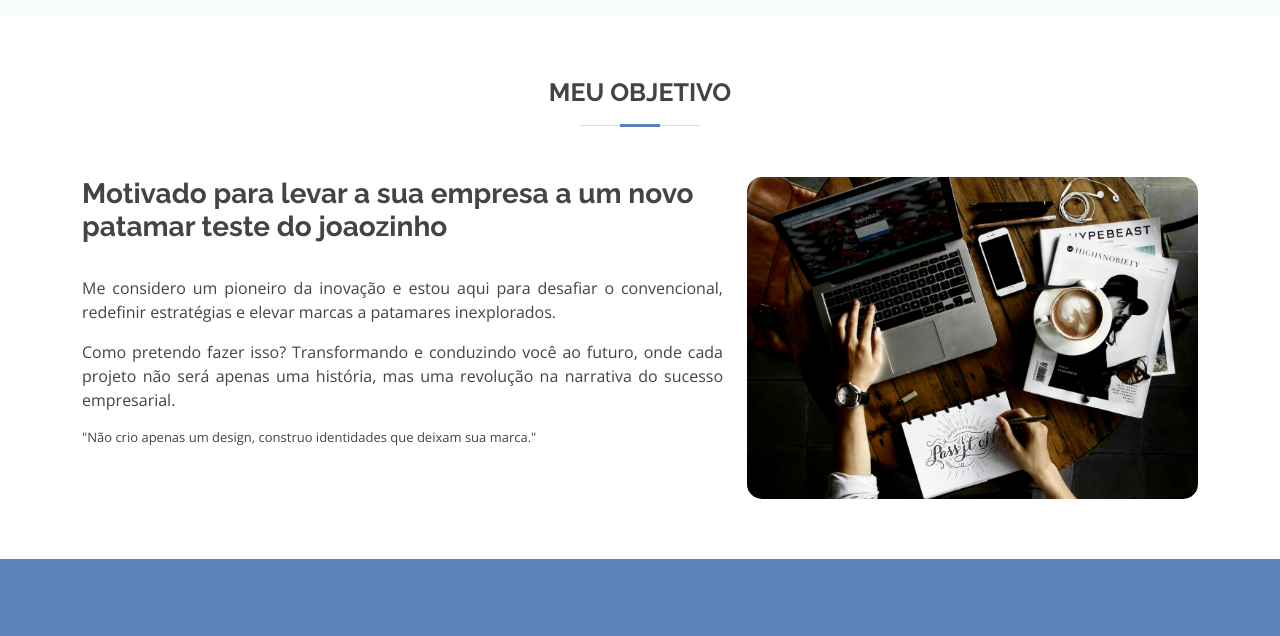
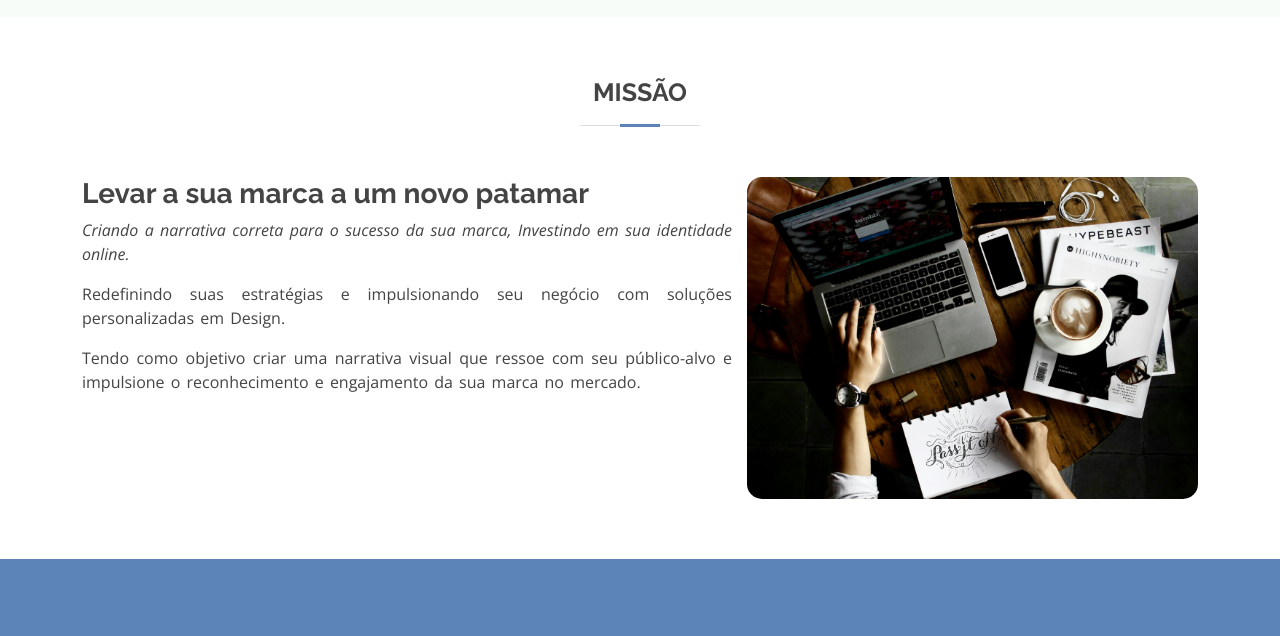
Before and after one commit to marcelino003/Portfolio, a plain HTML site: page index.html in a window 1280 px wide. Shown: the part 826-1462 px from the top of the page. Drawn offline with nearby package versions, Linux system fonts and the light colour scheme.

Commit message:
alteração about do site

```diff
--- a/index.html
+++ b/index.html
@@ -52,7 +52,7 @@
         <nav id="navbar" class="navbar">
           <ul>
             <li><a class="nav-link scrollto active" href="#hero">Home</a></li>
-            <li><a class="nav-link scrollto" href="#about">Meu objetivo</a></li>
+            <li><a class="nav-link scrollto" href="#about">Missão</a></li>
             <li><a class="nav-link scrollto"
                 href="#services">Soluções</a></li>
             <li><a class="nav-link scrollto" href="#contact">Contato</a></li>
@@ -179,7 +179,7 @@
         <div class="container">
 
           <div class="section-title">
-            <h2>Meu objetivo</h2>
+            <h2>Missão</h2>
 
           </div>
 
@@ -189,28 +189,23 @@
                 class="img-fluid" alt>
             </div>
             <div class="col-lg-7 pt-4 pt-lg-0 order-2 order-lg-1 content">
-              <h3>Motivado para levar a sua empresa a um novo patamar teste do joaozinho</h3>
+              <h3>Levar a sua marca a um novo patamar</h3>
 
-              <div style="text-align: justify;">
+              <div style="text-align: justify; width: 650px; word-spacing: 2px;">
 
-                <br>
                 <p>
-                  Me considero um pioneiro da inovação e estou aqui para
-                  desafiar
-                  o convencional, redefinir estratégias e elevar marcas a
-                  patamares inexplorados.
+                  <i>
+                    Criando a narrativa correta para o sucesso da sua marca, Investindo em sua identidade online.
+                  </i>
+                </p>
+                <p>
+                  Redefinindo suas estratégias e impulsionando seu negócio com soluções personalizadas em Design.
                 </p>
 
                 <p>
-                  Como pretendo fazer isso? Transformando e conduzindo você ao
-                  futuro, onde cada projeto não será apenas uma história, mas
-                  uma
-                  revolução na narrativa do sucesso empresarial.
+                  Tendo como objetivo criar uma narrativa visual que ressoe com seu público-alvo e impulsione o reconhecimento e engajamento da sua marca no mercado.
                 </p>
 
-                <p
-                  style="font-size: 13px;">"Não crio apenas um design, construo identidades que deixam sua marca."
-                </p>
               </div>
             </div>
           </div>
```
